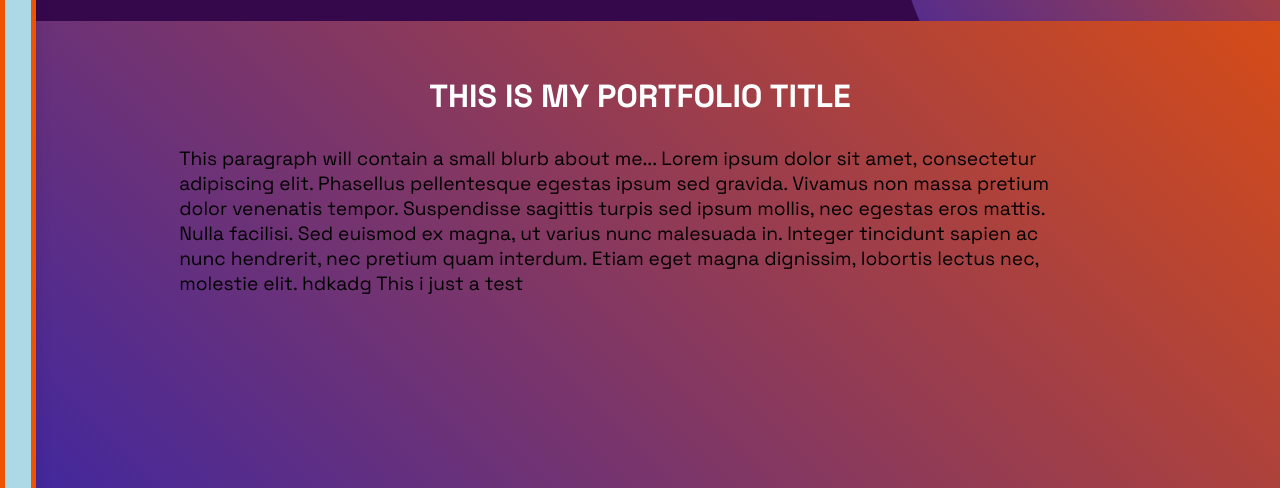
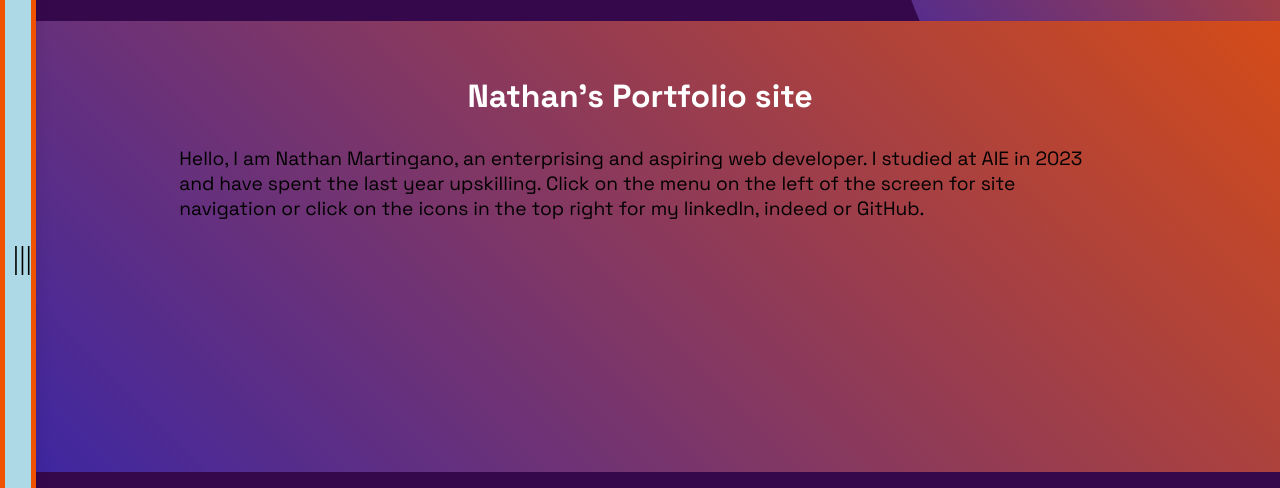
Before and after one commit to b0ned/b0ned.github.io, a plain HTML site: page index.html in a window 1280 px wide. Shown: the part 281-769 px from the top of the page. Drawn offline with Linux system fonts and the light colour scheme.

Commit message:
Copy update + new image and better menu design

```diff
--- a/assets/css/style.css
+++ b/assets/css/style.css
@@ -81,6 +81,21 @@
     animation: morph 0.2s linear alternate;
 }
 
+.sidebar-container {
+  position: relative;
+}
+
+.hamburger-menu {
+  position: fixed;
+  top: 65%; /* Match the sidebar's top position */
+  left: 1%;
+  font-size: 2rem;
+  cursor: pointer;
+  z-index: 1000; /* Ensure it sits above the sidebar */
+  opacity: 1;
+  transition: opacity 0.1s ease-out;
+}
+
   .sidebar {
     position: fixed;
     overflow: clip;
@@ -100,8 +115,14 @@
     width: 25vmin;
   }
 
+  .sidebar:hover ~ .hamburger-menu {
+    opacity: 0;
+    pointer-events: none; /* Prevent interaction */
+}
+
   .sidebar-image {
     display: block;
+    overflow: hidden;
     margin: 20%;
     width: 15vmin;
     height: 15vmin;
--- a/index.html
+++ b/index.html
@@ -45,21 +45,23 @@
 
         </div>
         <break></break>
+        <div class="sidebar-container">
+        <div class="hamburger-menu">|||</div>
         <div class="sidebar">
-            <img src="WIN_20240910_12_47_00_Pro.jpg" alt="Sidebar Image" class="sidebar-image">
+            <img src="WhatsApp Image 2024-10-29 at 22.44.56_79b4c3bd.jpg" alt="Sidebar Image" class="sidebar-image">
             <a id="A" class="active" href='index.html'>Main page</a>
             <a id="B" href='Portfolio.html'>Portfolio</a>
             <a id="C" href='contact.html'>Contact & aboutme</a>
         </div>
+        </div>
         <div id="mainContent">
 
 
-            <h1 id="MainTitle">THIS IS MY PORTFOLIO TITLE</h1>
+            <h1 id="MainTitle">Nathan's Portfolio site</h1>
 
 
-            <p id="blurb">This paragraph will contain a small blurb about me...
-            Lorem ipsum dolor sit amet, consectetur adipiscing elit. Phasellus pellentesque egestas ipsum sed gravida. Vivamus non massa pretium dolor venenatis tempor. Suspendisse sagittis turpis sed ipsum mollis, nec egestas eros mattis. Nulla facilisi. Sed euismod ex magna, ut varius nunc malesuada in. Integer tincidunt sapien ac nunc hendrerit, nec pretium quam interdum. Etiam eget magna dignissim, lobortis lectus nec, molestie elit.
-                hdkadg This i just a test
+            <p id="blurb">Hello, I am Nathan Martingano, an enterprising and aspiring web developer. I studied at AIE in 2023 and have spent the last year upskilling.
+                Click on the menu on the left of the screen for site navigation or click on the icons in the top right for my linkedIn, indeed or GitHub.
             </p>
         </div>
         <footer>
```
Also changed, not shown: Portfolio.html (+9 -6 lines), contact.html (+9 -6 lines), WIN_20240910_12_47_00_Pro.jpg (deleted), WhatsApp Image 2024-10-29 at 22.44.56_79b4c3bd.jpg (added).
